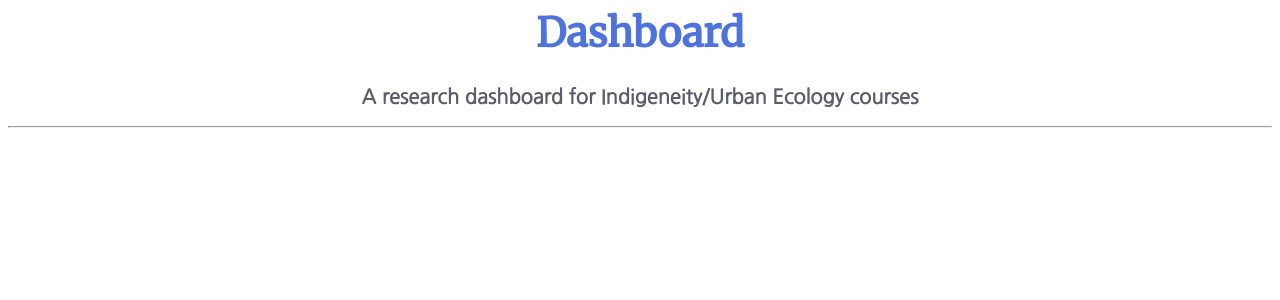
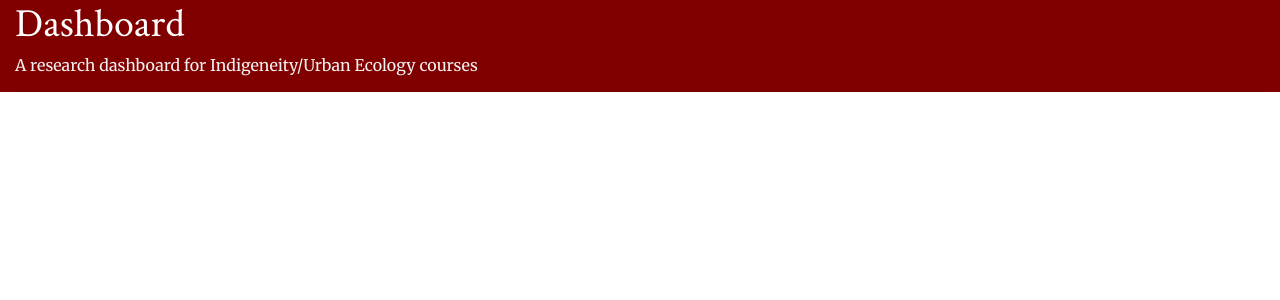
Before and after one commit to HCDigitalScholarship/dashboard, a Django app: template Django_Dash/templates/base.html in a window 1280 px wide. Shown: the top 300 px of the page. Run offline with Django 3.2, Linux system fonts and the light colour scheme; the template is opened without the code that fills it, so the values that code supplies are empty; some libraries are stand-ins or nearby versions.

Commit message:
page-header style

```diff
--- a/Django_Dash/static/css/app.css
+++ b/Django_Dash/static/css/app.css
@@ -1,3 +1,19 @@
+#page-header {
+  background-color: #800000;
+  padding: 80px, 50px, 40px, 50px;
+}
+
+#page-header h1 {
+  font-family: 'Crimson Text', serif;
+  color: #ffffff;
+  text-align: left;
+}
+
+#page-header h6 {
+  font-family: 'Merriweather', serif;
+  color: #f2f2f2;
+  text-align: left;
+}
 h1 {
   font-family: 'Merriweather', serif;
   font-size: 40px;
--- a/Django_Dash/templates/base.html
+++ b/Django_Dash/templates/base.html
@@ -2,7 +2,8 @@
 <meta charset="utf-8" />
 <meta name="viewport" content="width=device-width, initial-scale=1.0" />
 <link rel="stylesheet" href="{% static 'css/app.css' %}" />
-<link href="https://fonts.googleapis.com/css?family=Merriweather|Nanum+Gothic" rel="stylesheet">
+<link rel="stylesheet" href="https://stackpath.bootstrapcdn.com/bootstrap/4.3.1/css/bootstrap.min.css" />
+<link rel="stylesheet" href="https://fonts.googleapis.com/css?family=Crimson+Text|Philosopher|Merriweather|Nanum+Gothic">
 
 <!DOCTYPE HTML>
 <html class="no-js" lang="en">
@@ -11,9 +12,9 @@
 	<title>Django Dash</title>
 </head>
 <body>
-    <div>
-       <h1> Dashboard </h1>
-        <h2>A research dashboard for Indigeneity/Urban Ecology courses</h2>
+    <div class="container-fluid" id="page-header">
+			 <h1> Dashboard </h1>
+			 <h6>A research dashboard for Indigeneity/Urban Ecology courses</h6>
 
         <hr>
     </div>
```
